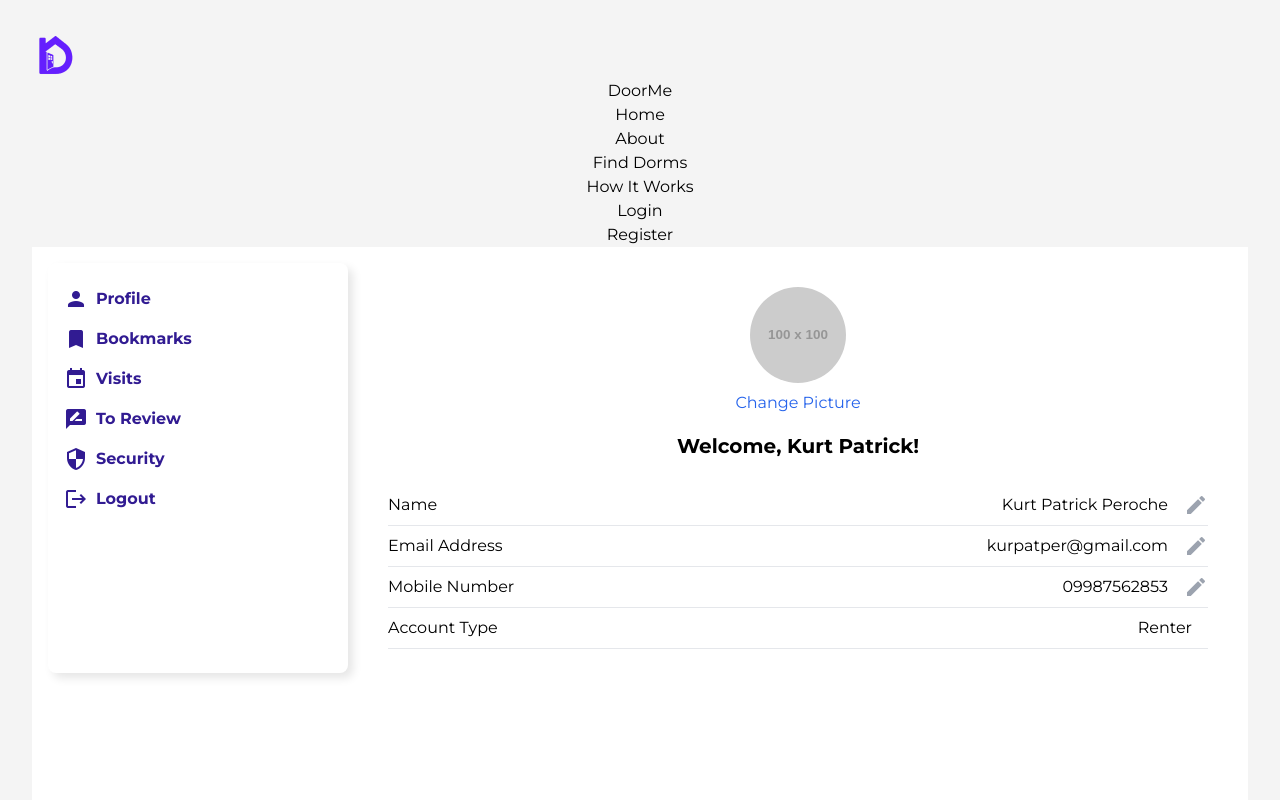
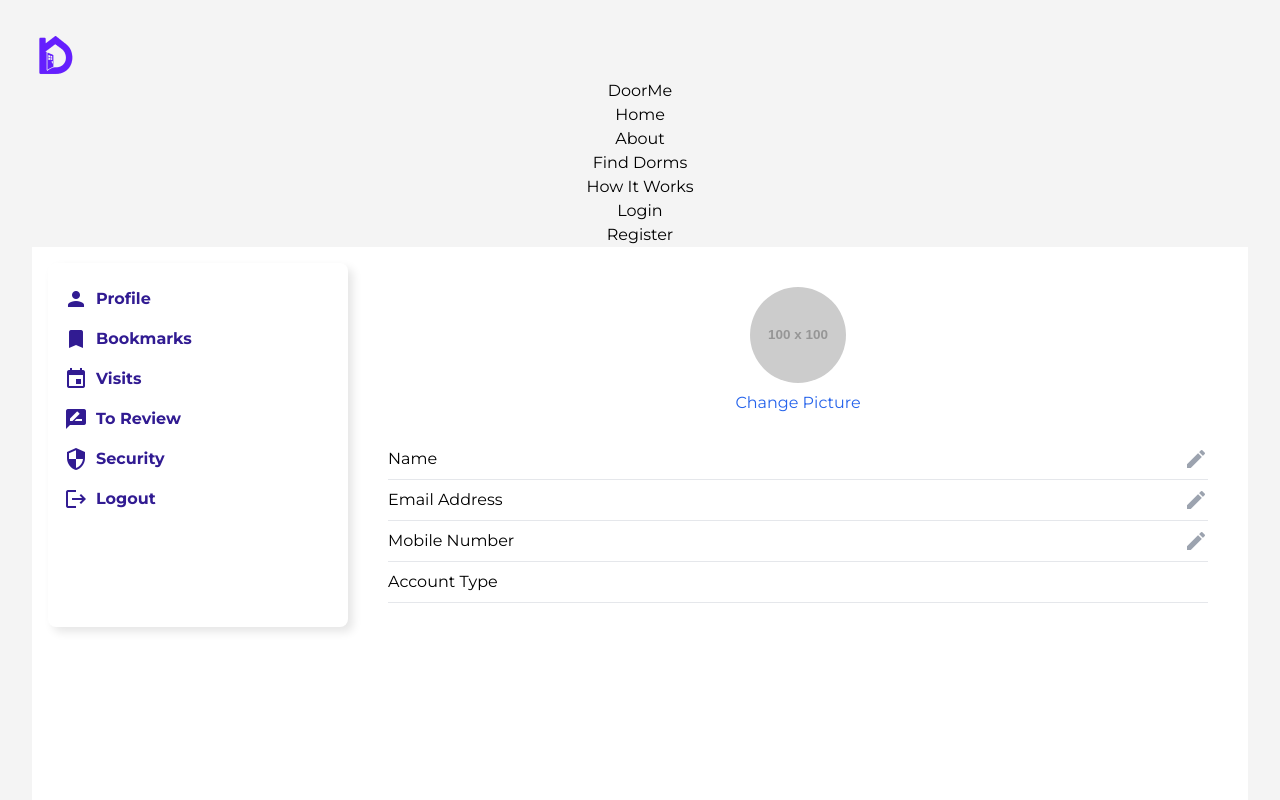
Before and after one commit to jaypeepeep/DoorMe, a React (Vite) app: page /Profile in a window 1280 px wide. Shown: the top 800 px of the page. Built offline with nearby package versions, Linux system fonts and the light colour scheme.

Commit message:
fixed db for profile

```diff
--- a/src/pages/profile/Profile.jsx
+++ b/src/pages/profile/Profile.jsx
@@ -2,23 +2,32 @@ import React, { useState, useEffect } from "react";
 import { NavLink, useNavigate } from "react-router-dom";
 import "./Profile.css";
 
-
 const Profile = () => {
+  const [user, setUser] = useState(null);
   const navigate = useNavigate();
-  const [isLoggedIn, setIsLoggedIn] = useState(false); // This state should be managed globally or passed as props from a global state management solution like Redux
+  const [isLoggedIn, setIsLoggedIn] = useState(
+    localStorage.getItem("user") !== null
+  );
 
   useEffect(() => {
-    const user = localStorage.getItem('user');
-    if (user) {
-      setIsLoggedIn(true);
+    const storedUser = localStorage.getItem("user");
+    if (storedUser) {
+      const parsedUser = JSON.parse(storedUser);
+      setUser(parsedUser);
     }
   }, []);
 
+  const handleLogout = () => {
+    localStorage.removeItem("user");
+    setIsLoggedIn(false);
+    navigate("/");
+  };
 
-  const handleLogout = () => {
-    localStorage.removeItem('user');
-    setIsLoggedIn(false);
-    navigate('/');
+  const getAccountType = () => {
+    if (user) {
+      return user.hasOwnProperty("university") ? "Renter" : "Landowner";
+    }
+    return "";
   };
 
   return (
@@ -61,27 +70,33 @@ const Profile = () => {
               alt="User Profile Picture"
             />
             <button className="change-picture">Change Picture</button>
-            <h1 className="profile-name">Welcome, Kurt Patrick!</h1>
+            {user && (
+              <h1 className="text-xl font-semibold mt-4">
+                Welcome, {user.fullName}!
+              </h1>
+            )}
           </div>
           <div className="profile-info">
             <div className="info-item">
               <span className="info-label">Name</span>
-              <span className="info-value">Kurt Patrick Peroche</span>
+              {user && (
+                <h1 className="flex-1 text-right mr-4">{user.fullName}</h1>
+              )}
               <span className="material-icons edit-icon">edit</span>
             </div>
             <div className="info-item">
               <span className="info-label">Email Address</span>
-              <span className="info-value">kurpatper@gmail.com</span>
+              {user && <h1 className="flex-1 text-right mr-4">{user.email}</h1>}
               <span className="material-icons edit-icon">edit</span>
             </div>
             <div className="info-item">
               <span className="info-label">Mobile Number</span>
-              <span className="info-value">09987562853</span>
+              {user && <h1 className="flex-1 text-right mr-4">{user.phone}</h1>}
               <span className="material-icons edit-icon">edit</span>
             </div>
             <div className="info-item">
               <span className="info-label">Account Type</span>
-              <span className="info-value">Renter</span>
+              <span className="flex-1 text-right mr-4">{getAccountType()}</span>
             </div>
           </div>
         </div>
```
